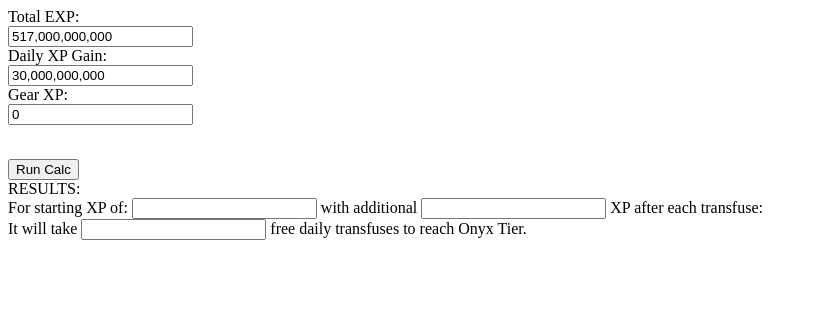
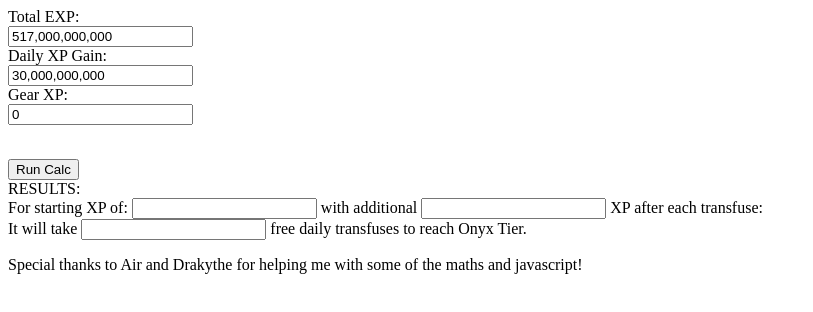
Before and after one commit to Soulsonant/TitanConquestGearXP, a plain HTML site: page index.html in a window 1280 px wide. Shown: the whole page, without its empty margins (0-813 px from the left). Drawn offline with nearby package versions, Linux system fonts and the light colour scheme.

Commit message:
Update index.html

```diff
--- a/index.html
+++ b/index.html
@@ -61,4 +61,5 @@ Run Calc
 </form>
 
   </body>
+  <footer>Special thanks to Air and Drakythe for helping me with some of the maths and javascript!</footer>
 </html>
```
